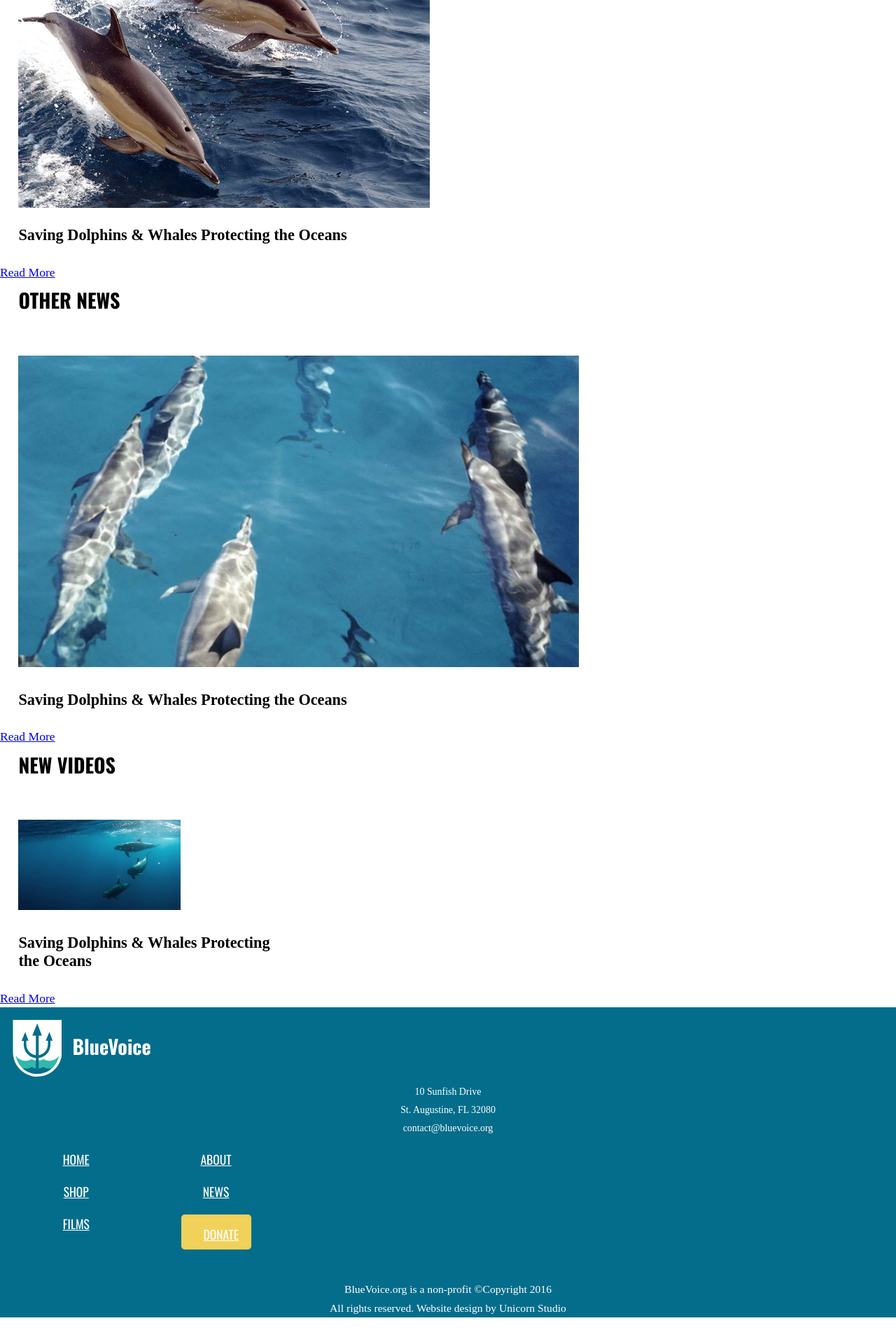
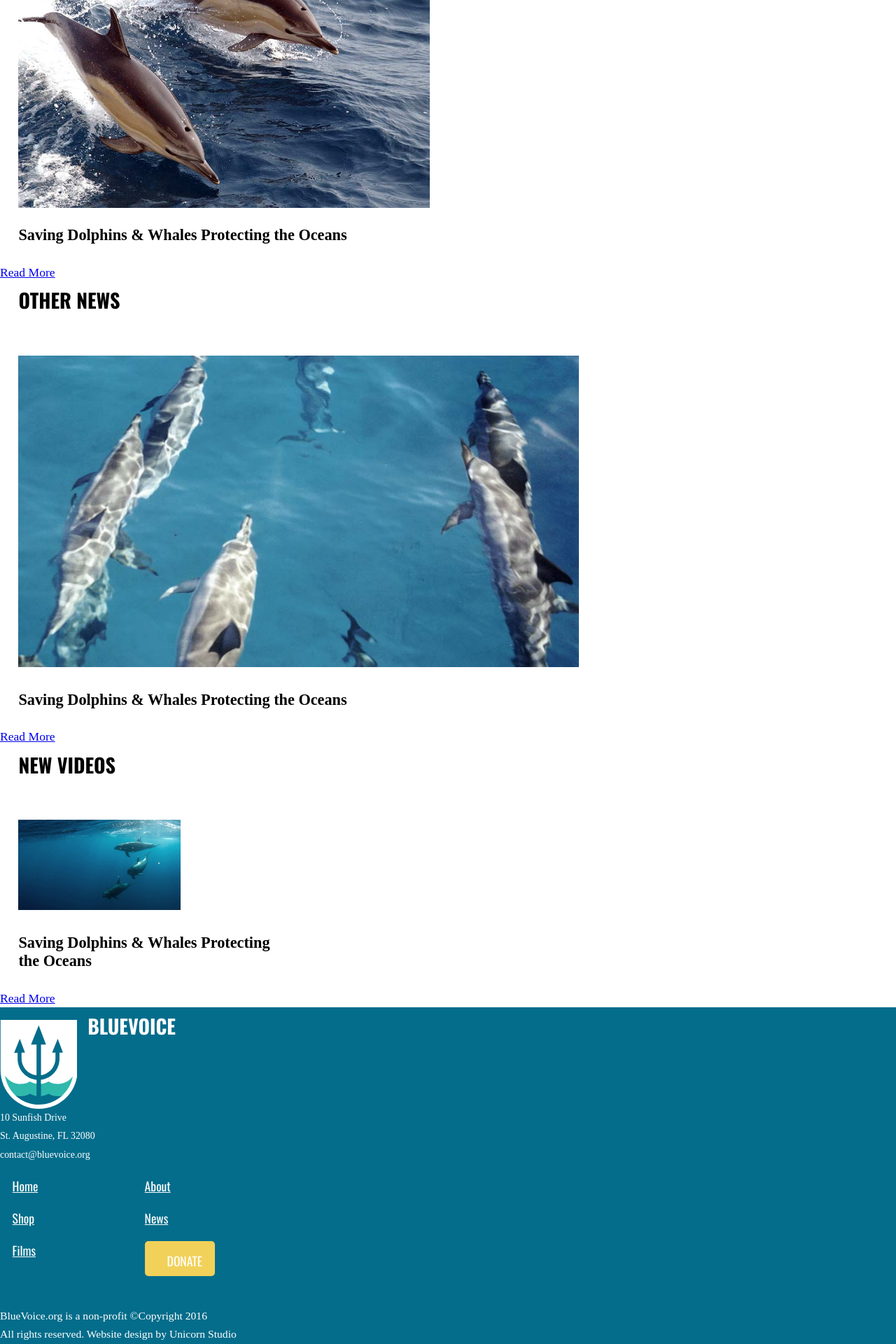
Before and after one commit to gumbey/blue-voice, a Jekyll site: the page built from index.html, in a window 1280 px wide. Shown: the part 2189-4109 px from the top of the page at 70% size. Built offline with Jekyll 4.4.1, drawn with Linux system fonts in a browser that asks for light colours; nearby versions of some CDN libraries; some web fonts are replaced; a style sheet for code colours, icons or effects is not loaded; before the commit the page ends 4071 px from its top, so only the background shows below that.

Commit message:
style(scss): remove irrelevant styling
remove irrelevant styling
change styling to suit branding/wireframe

```diff
--- a/css/style.css
+++ b/css/style.css
@@ -710,19 +710,18 @@ h1 {
 
 .footer {
   background-color: #046d8b;
-  text-align: center;
   margin-bottom: 0;
-  clear: both;
 }
 .footer ul {
   list-style-type: none;
   display: inline-block;
   padding: .5em;
-  text-transform: uppercase;
+}
+.footer li {
+  text-decoration: underline;
 }
 .footer a {
   color: #fff;
-  text-decoration: underline;
   font-family: "Oswald", Helvetica, Arial, sans-serif;
 }
 .footer a:hover {
@@ -733,15 +732,13 @@ h1 {
 .footer h2 {
   color: #fff;
 }
-.footer img,
 .footer h2 {
-  margin-top: 1em;
   margin-left: 15px;
+  text-transform: uppercase;
 }
 
 .logo-footer {
-  width: 4em;
-  margin-left: -5em;
+  width: 25%;
   margin-top: 1em;
 }
 
```
Also changed, not shown: scss/components/_main.scss (+6 -8 lines).
